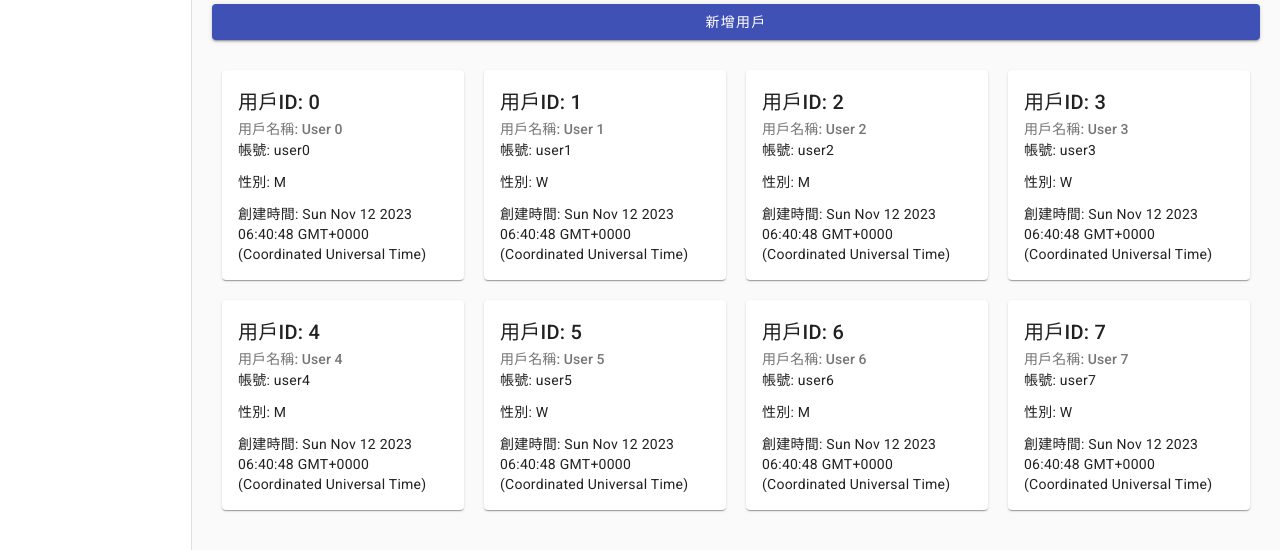
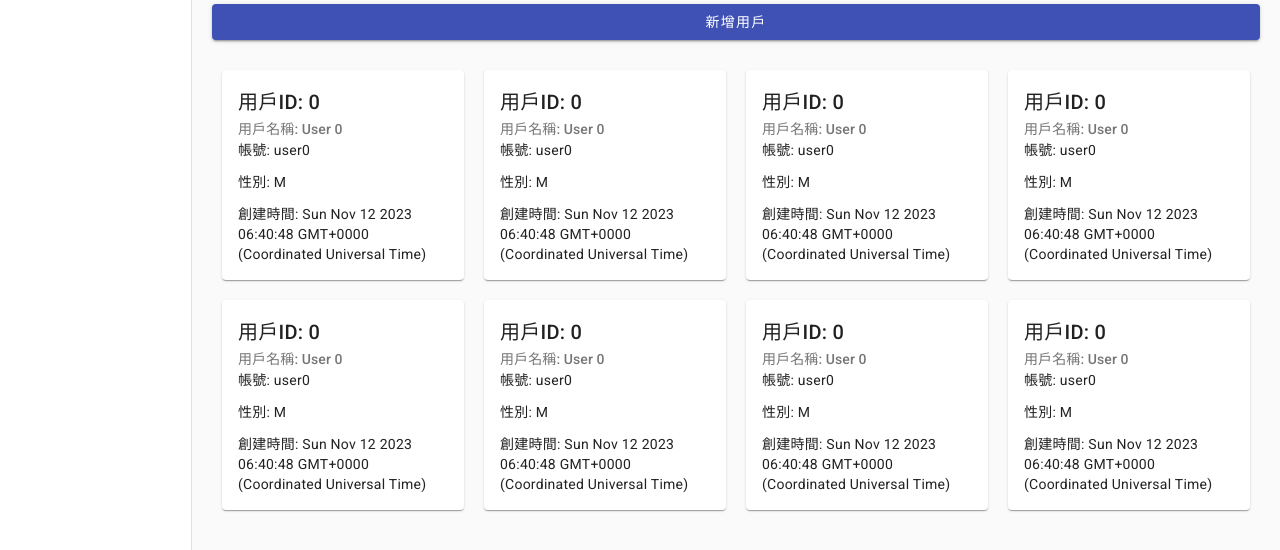
Before and after one commit to VickyPeng0317/angular-class, an Angular app: page /feature in a window 1280 px wide. Shown: the part 230-780 px from the top of the page. Built offline with nearby package versions, Linux system fonts and the light colour scheme.

Commit message:
feat user info card

```diff
--- a/src/app/app.module.ts
+++ b/src/app/app.module.ts
@@ -23,6 +23,7 @@ import { CreateUserDialogComponent } from './create-user-dialog/create-user-dial
 import { MatDialogModule } from '@angular/material/dialog';
 import { MatSelectModule } from '@angular/material/select';
 import { FormsModule } from '@angular/forms';
+import { UserInfoCardComponent } from './user-info-card/user-info-card.component';
 
 
 @NgModule({
@@ -33,7 +34,8 @@ import { FormsModule } from '@angular/forms';
     GenderPipe,
     LoginComponent,
     FeatureComponent,
-    CreateUserDialogComponent
+    CreateUserDialogComponent,
+    UserInfoCardComponent
   ],
   imports: [
     BrowserModule,
--- a/src/app/feature/feature.component.html
+++ b/src/app/feature/feature.component.html
@@ -23,21 +23,11 @@
             <mat-icon>search</mat-icon>
           </button>
         </mat-form-field>
+        <button mat-raised-button color="primary" (click)="openCreateUserDialog()">新增用戶</button>
         <!-- 用戶資料 -->
-        <button mat-raised-button color="primary" (click)="openCreateUserDialog()">新增用戶</button>
         <div fxLayout="row wrap">
           <div fxFlex="25" *ngFor="let user of users" style="padding: 10px;">
-            <mat-card class="user-card">
-              <mat-card-header>
-                <mat-card-title>用戶ID: {{ user.userId }}</mat-card-title>
-                <mat-card-subtitle>用戶名稱: {{ user.userName }}</mat-card-subtitle>
-              </mat-card-header>
-              <mat-card-content>
-                <p>帳號: {{ user.userAccount }}</p>
-                <p>性別: {{ user.userGender }}</p>
-                <p>創建時間: {{ user.createTime }}</p>
-              </mat-card-content>
-            </mat-card>
+            <app-user-info-card></app-user-info-card>
           </div>
         </div>
       </div>
--- /dev/null
+++ b/src/app/user-info-card/user-info-card.component.html
@@ -0,0 +1,11 @@
+<mat-card class="user-card">
+  <mat-card-header>
+    <mat-card-title>用戶ID: {{ user.userId }}</mat-card-title>
+    <mat-card-subtitle>用戶名稱: {{ user.userName }}</mat-card-subtitle>
+  </mat-card-header>
+  <mat-card-content>
+    <p>帳號: {{ user.userAccount }}</p>
+    <p>性別: {{ user.userGender }}</p>
+    <p>創建時間: {{ user.createTime }}</p>
+  </mat-card-content>
+</mat-card>
--- /dev/null
+++ b/src/app/user-info-card/user-info-card.component.ts
@@ -0,0 +1,16 @@
+import { Component } from '@angular/core';
+
+@Component({
+  selector: 'app-user-info-card',
+  templateUrl: './user-info-card.component.html',
+  styleUrls: ['./user-info-card.component.scss']
+})
+export class UserInfoCardComponent {
+  user = {
+    userId: 0,
+    userName: `User 0`,
+    userAccount: `user0`,
+    userGender: 'M',
+    createTime: new Date()
+  }
+}
```
Also changed, not shown: src/app/user-info-card/user-info-card.component.scss (added), 1 other file (tests, documents, lock files or other folders).
